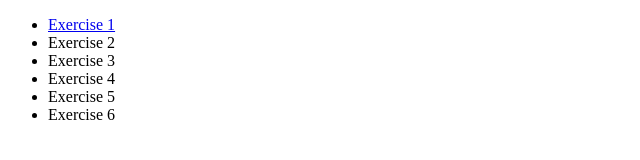
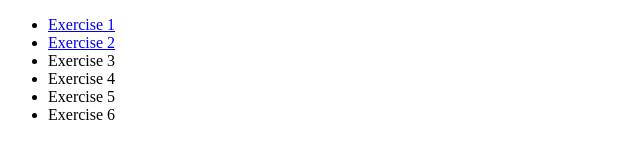
Before and after one commit to idSami8/webdevexercises, a plain HTML site: page index.html in a window 1280 px wide. Shown: the full height of the page, 0-640 px from the left. Drawn offline with Linux system fonts and the light colour scheme.

Commit message:
link on idex fixed

```diff
--- a/index.html
+++ b/index.html
@@ -8,7 +8,7 @@
 <body>
     <ul>
         <li><a href="exercise1.html" target="_blank">Exercise 1</a></li>
-        <li><a href="exercise2.html" target="_blank"></a>Exercise 2</li>
+        <li><a href="exercise2.html" target="_blank">Exercise 2</a></li>
         <li>Exercise 3</li>
         <li>Exercise 4</li>
         <li>Exercise 5</li>
```
